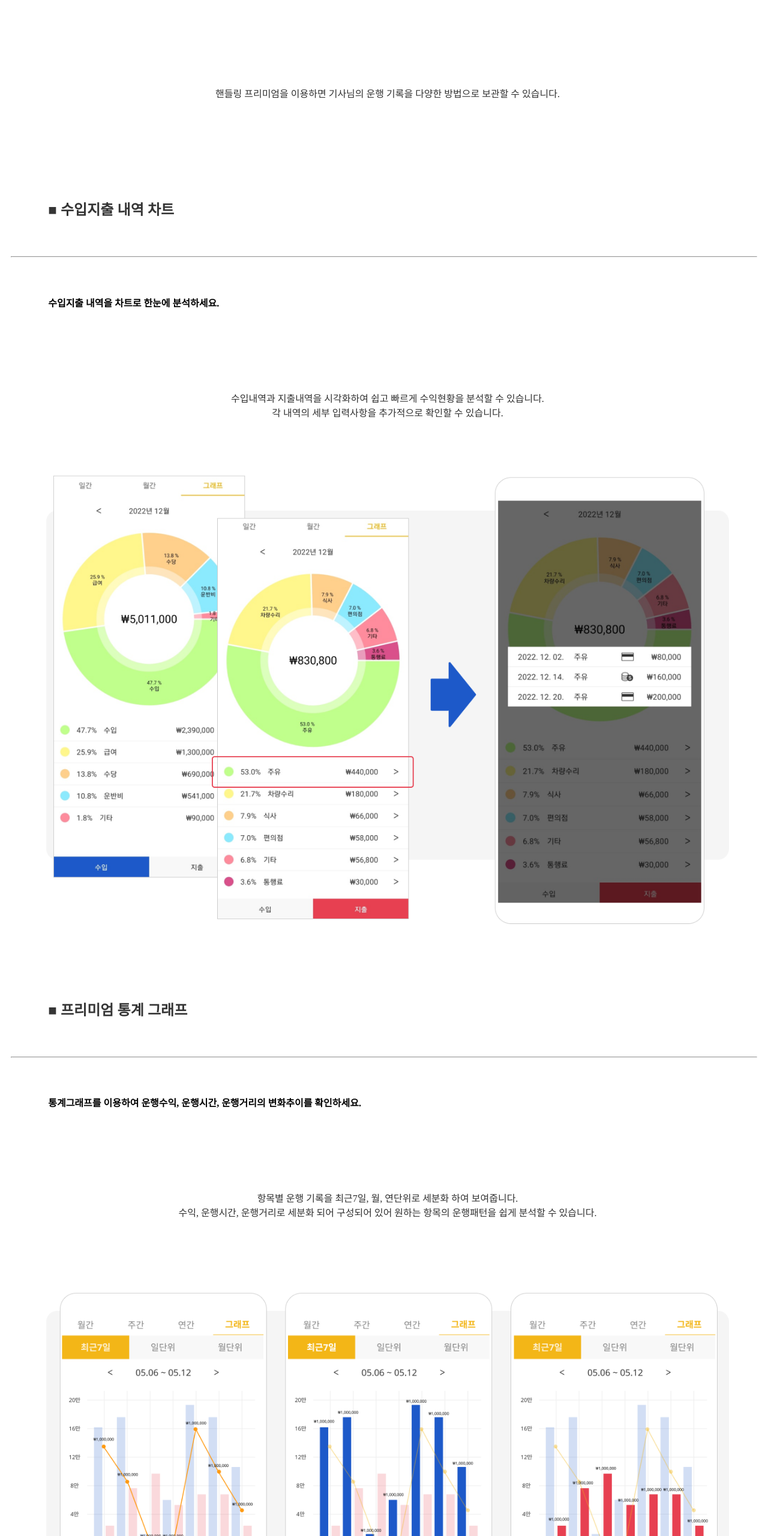
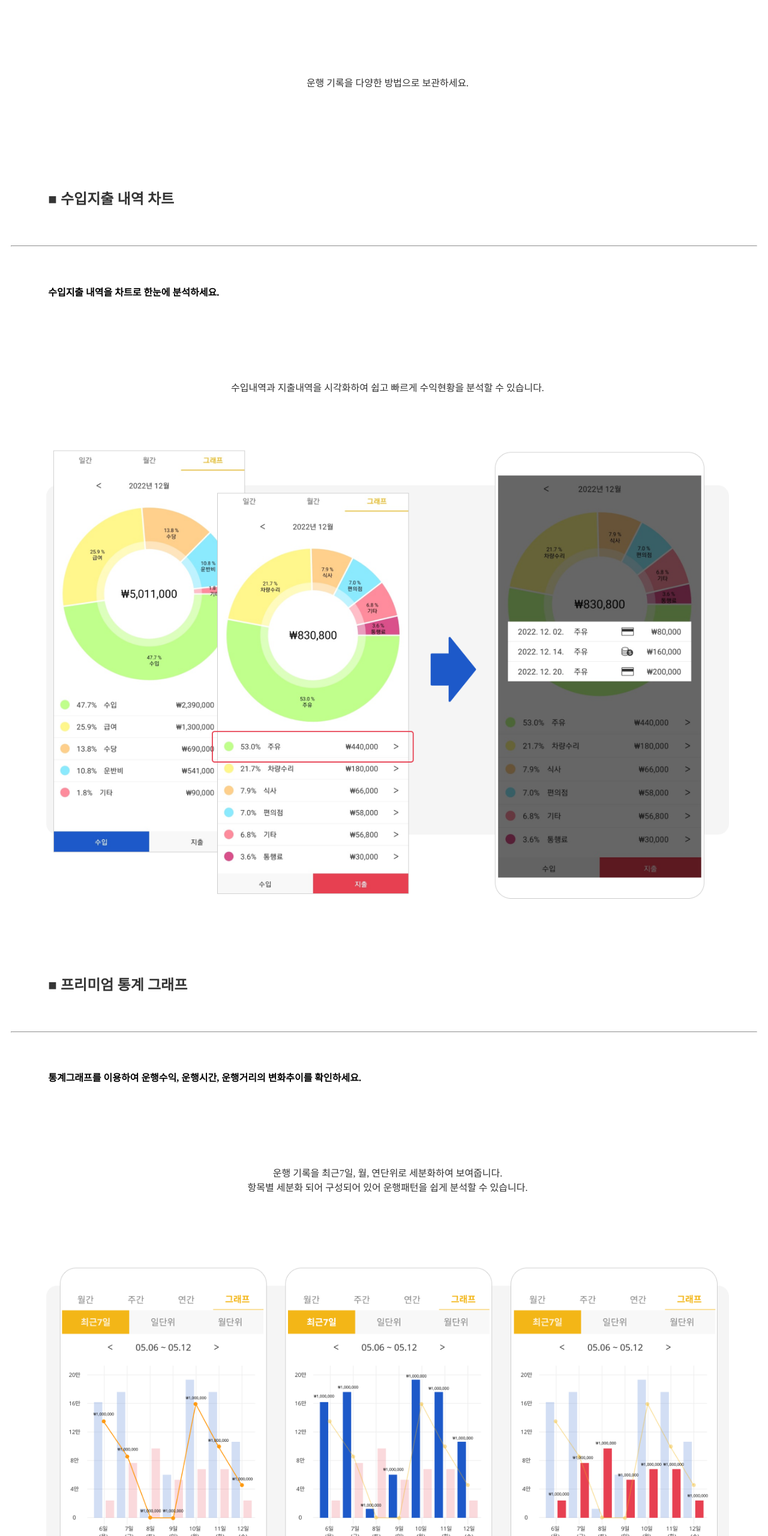
Before and after one commit to loadingkorea/loading-town, a plain HTML site: page premium_ko.html in a window 1280 px wide. Shown: the part 2920-5480 px from the top of the page at 60% size. Drawn offline with Linux system fonts and the light colour scheme.

Commit message:
Add files via upload

```diff
--- a/premium_ko.html
+++ b/premium_ko.html
@@ -129,7 +129,7 @@
 
                     </div>
                     <br>
-                </div><br>
+                </div>
 
 
                 <h2 id="1">■ 운행일지 파일(PDF)무제한 다운로드 </h2>
@@ -144,7 +144,7 @@
                                 <p style="color:#313131">다운받은 PDF파일은 스마트폰이나 컴퓨터에 저장하여 보관할 수 있습니다.<br>또한 운행일지를 출력하여 보관하실 수 있습니다.</p>
 
                                 <img src="images/premium02_pdf2.png" alt="luncher" width="100%" >
-                                <p style="color:#313131">핸들링 프리미엄을 이용하면 기사님의 운행 기록을 다양한 방법으로 보관할 수 있습니다.</p>
+                                <p style="color:#313131">운행 기록을 다양한 방법으로 보관하세요.</p>
                                 </div>
 
                         <div style="clear:both;"></div>
@@ -159,7 +159,7 @@
 
 
                         <div style="width:100%;  border:1px solid #ffffff;   ">
-                               <p style="color:#313131">수입내역과 지출내역을 시각화하여 쉽고 빠르게 수익현황을 분석할 수 있습니다.<br> 각 내역의 세부 입력사항을 추가적으로 확인할 수 있습니다.</p>
+                               <p style="color:#313131">수입내역과 지출내역을 시각화하여 쉽고 빠르게 수익현황을 분석할 수 있습니다.</p>
                                 <img src="images/premium02_earningchart.png" alt="luncher" width="100%" > <br>
 
 
@@ -177,7 +177,7 @@
 
 
                         <div style="width:100%;  border:1px solid #ffffff;   ">
-                               <p style="color:#313131">항목별 운행 기록을 최근7일, 월, 연단위로 세분화 하여 보여줍니다. <br>수익, 운행시간, 운행거리로 세분화 되어 구성되어 있어 원하는 항목의 운행패턴을 쉽게 분석할 수 있습니다.</p>
+                               <p style="color:#313131">운행 기록을 최근7일, 월, 연단위로 세분화하여 보여줍니다. <br>항목별 세분화 되어 구성되어 있어 운행패턴을 쉽게 분석할 수 있습니다.</p>
                                 <img src="images/premium03_stat.png" alt="luncher" width="100%" > <br>
 
 
@@ -197,13 +197,13 @@
                         <div style="width:100%;  border:1px solid #ffffff;   ">
                                <p style="color:#313131">기본적으로 제공되는 입력항목에 추가적으로 더 많은 항목을 입력할 수 있습니다.</p>
                                 <img src="images/premium04_cargo1.png" alt="luncher" width="100%" > <br>
-                                <p style="color:#313131">항목 추가 아이콘을 터치하여 나오는 팝업 화면에서 필요한 입력항목을 체크하여 추가합니다. <br>입력을 원하는 항목만으로 구성된 자신만의 화물일지를 이용할 수 있습니다.</p>
+                                <p style="color:#313131">원하는 입력항목만으로 구성된 자신만의 화물일지를 작성할 수 있습니다.</p>
 
                                 <img src="images/premium04_cargo3.png" alt="luncher" width="100%" >
-                                <p style="color:#313131">핸들링 프리미엄을 이용하면 기사님의 운행 기록을 다양한 방법으로 보관할 수 있습니다.</p>
+                                <p style="color:#313131">일간 화물일지 페이지에서 추가항목이 요약되어 보여집니다.</p>
+                                <img src="images/premium04_cargo2.png" alt="luncher" width="100%" >
                                 </div>
-                                <img src="images/premium04_cargo2.png" alt="luncher" width="100%" >
-                                <p style="color:#313131">핸들링 프리미엄을 이용하면 기사님의 운행 기록을 다양한 방법으로 보관할 수 있습니다.</p>
+
                                 </div>
 
                         <div style="clear:both;"></div>
```
